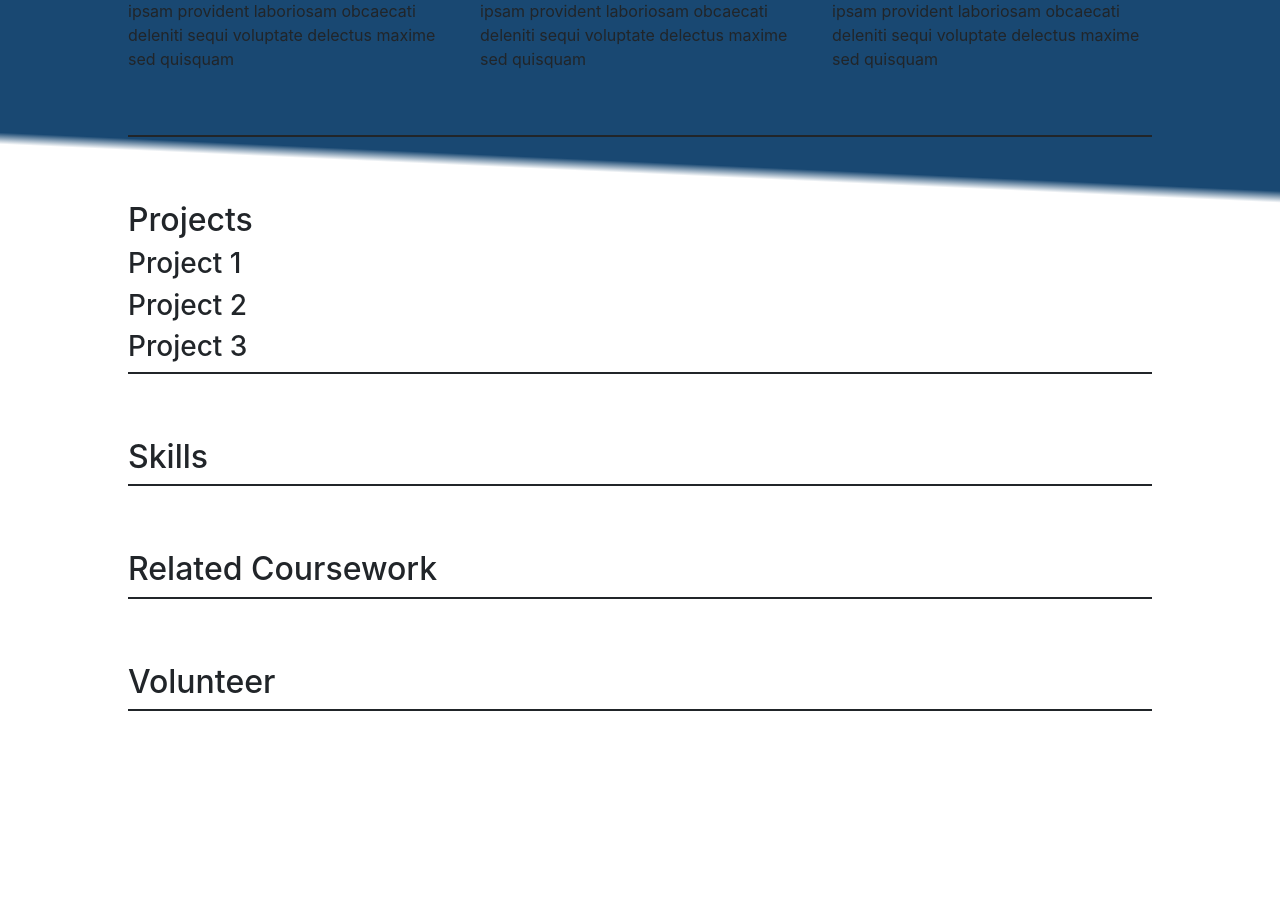
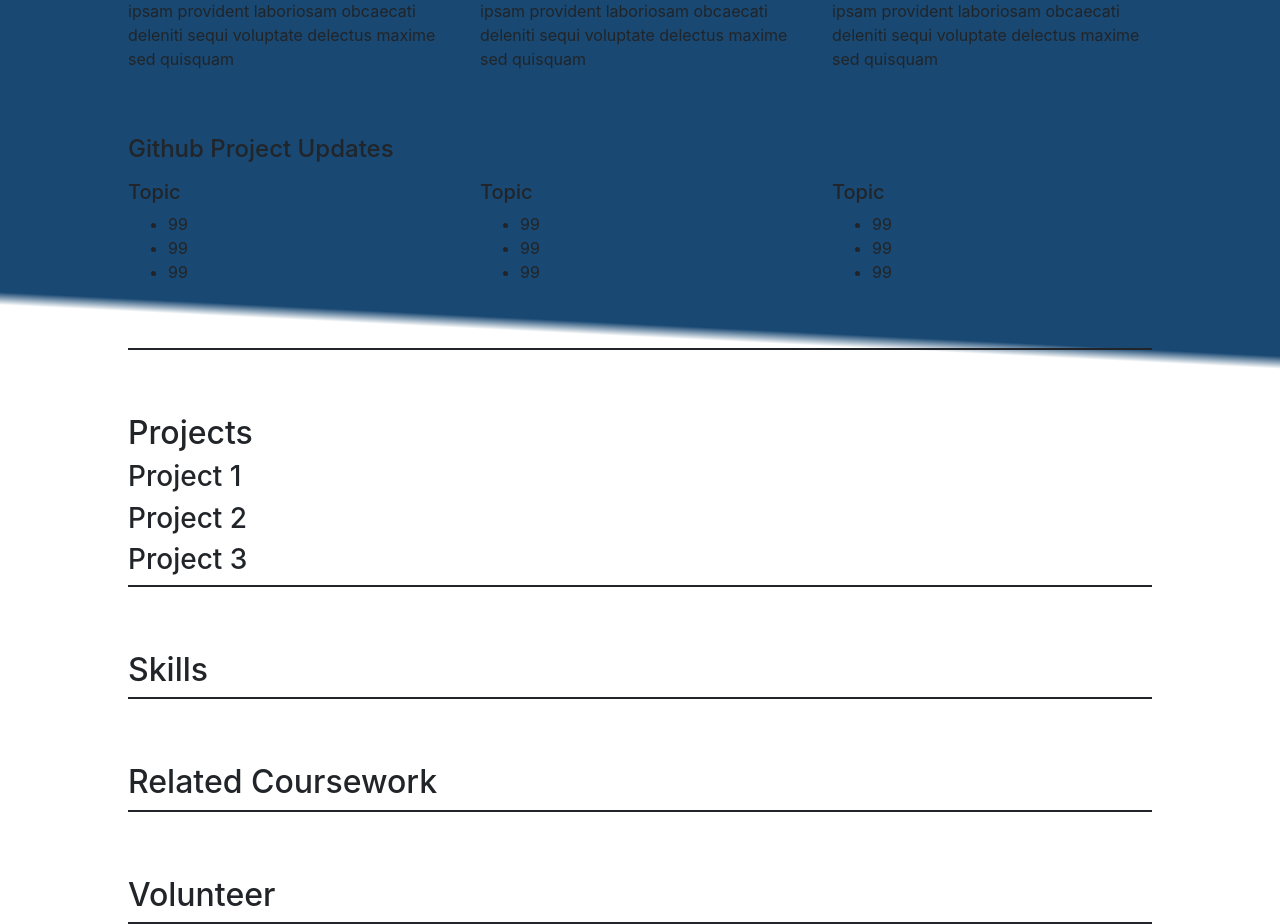
Before and after one commit to jesus-r-mendoza/Portfolio, a React (Create React App) app: page / in a window 1280 px wide. Shown: the part 1600-2524 px from the top of the page. Before the commit the page ends 2311 px from the top, so only its background shows below. Built offline with nearby package versions, Linux system fonts and the light colour scheme.

Commit message:
added skeleton for github project updates

```diff
--- a/src/components/sections/experience/ExperienceSection.js
+++ b/src/components/sections/experience/ExperienceSection.js
@@ -1,6 +1,7 @@
 import React from 'react';
 import Overview from './Overview';
 import Summaries from './Summaries';
+import Updates from './Updates';
 
 class ExperienceSection extends React.Component {
 
@@ -10,6 +11,7 @@ class ExperienceSection extends React.Component {
                 <h2>Academic Internship</h2>
                 <Overview />
                 <Summaries />
+                <Updates />
             </div>
         )
     }
--- /dev/null
+++ b/src/components/sections/experience/Updates.js
@@ -0,0 +1,39 @@
+import React, { Component } from 'react'
+
+class Updates extends Component {
+    render() {
+        return (
+            <div>
+                <h4>Github Project Updates</h4>
+                <div className="d-flex flex-wrap justify-content-between mt-3 mb-5">
+                    <div className="summary">
+                        <h5>Topic</h5>
+                        <ul>
+                            <li>99</li>
+                            <li>99</li>
+                            <li>99</li>
+                        </ul>
+                    </div>
+                    <div className="summary">
+                        <h5>Topic</h5>
+                        <ul>
+                            <li>99</li>
+                            <li>99</li>
+                            <li>99</li>
+                        </ul>
+                    </div>
+                    <div className="summary">
+                        <h5>Topic</h5>
+                        <ul>
+                            <li>99</li>
+                            <li>99</li>
+                            <li>99</li>
+                        </ul>
+                    </div>
+                </div>
+            </div>
+        )
+    }
+}
+
+export default Updates;
```
